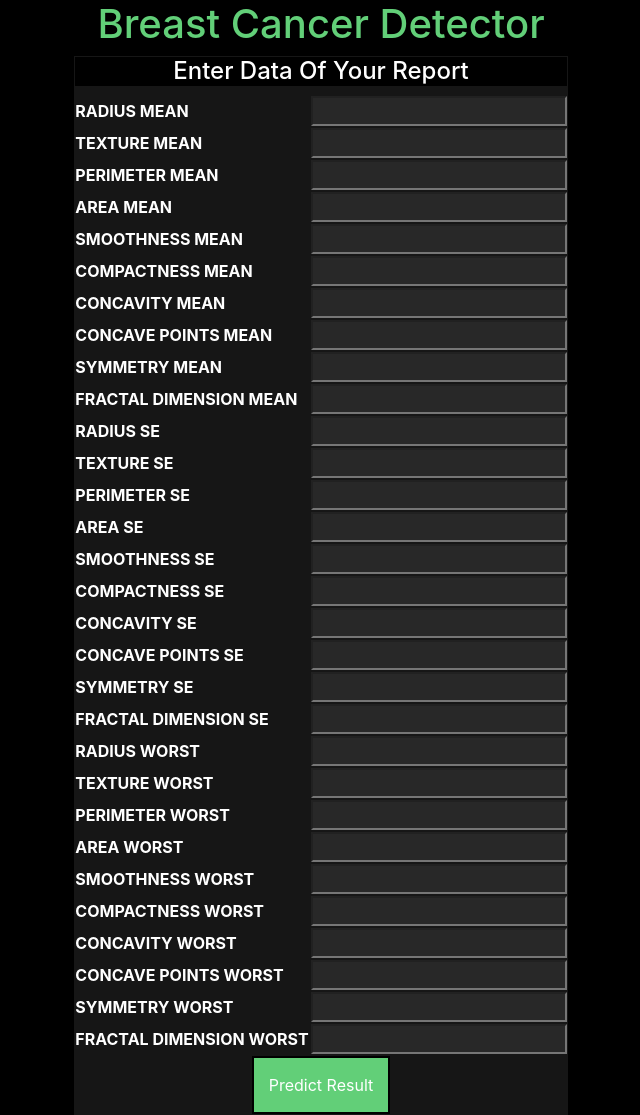
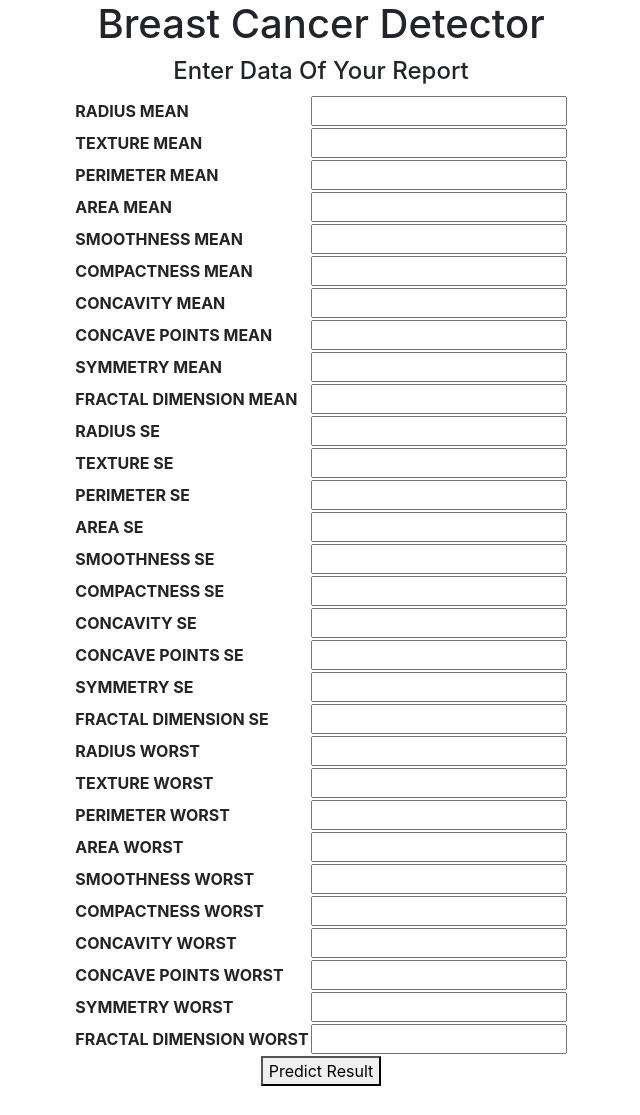
Before and after one commit to 9harshit/Breast-Cancer-Detect-Using-ANN, a Flask app: page / in a window 1280 px wide. Shown: the whole page, without its empty margins (319-959 px from the left). After the commit the page ends 1086 px from the top, so only its background shows below. Run offline with Flask 2, Linux system fonts and the light colour scheme; lists and menus that the app fills with data are empty; some libraries are stand-ins or nearby versions.

Commit message:
Add files via upload

```diff
--- a/app.py
+++ b/app.py
@@ -58,12 +58,9 @@ def home():
         return render_template("home.html")
 
 
-@app.route("/results", methods = ["POST", "GET"])
+@app.route("/results")
 def results():
-    if request.method == "GET":
             return render_template("results.html", content = session["result"])
-    else:
-        return redirect(url_for("home"))
 
 
 if __name__ == "__main__":
--- a/templates/home.html
+++ b/templates/home.html
@@ -1,29 +1,5 @@
 {% extends "layout.html" %}
 {% block content %}
-<style type="text/css">
-tr, button
-{
-	background: #161616;
-	padding: 15px;
-	color: #ffffff;
-}
-h4{
-	background: #000000;
-}
-button:hover {
-  background: #62b778;
-}
-button
-{
-	border: 2px solid #000000;
-	background: #62cf78;
-}
-input
-{ background: #282828;
-	color: #ffffff;
-}
-
-</style>
 	<form  action = "#" method = "POST">
 			<table align="center">
 		<tr >
--- a/templates/layout.html
+++ b/templates/layout.html
@@ -4,38 +4,6 @@
     <link rel="stylesheet" href="https://stackpath.bootstrapcdn.com/bootstrap/4.3.1/css/bootstrap.min.css" integrity="sha384-ggOyR0iXCbMQv3Xipma34MD+dH/1fQ784/j6cY/iJTQUOhcWr7x9JvoRxT2MZw1T" crossorigin="anonymous">
     <title>Breast Cancer Detector</title>
 </head>
-<style type="text/css">
-	body{
-		background: #000000;
-		color: #ffffff;
-	}
-	h1{
-		color: #62cf78
-	}
-tr, button
-{
-	background: #161616;
-	padding: 15px;
-	color: #ffffff;
-}
-h4{
-	background: #000000;
-}
-button:hover {
-  background: #62b778;
-}
-button
-{
-	border: 2px solid #000000;
-	background: #62cf78;
-}
-input
-{ background: #282828;
-	color: #ffffff;
-}
-
-
-</style>
 <body>
 
 	<h1 align="center">Breast Cancer Detector</h1>
```
Also changed, not shown: templates/results.html (+1 -10 lines), README.md.
